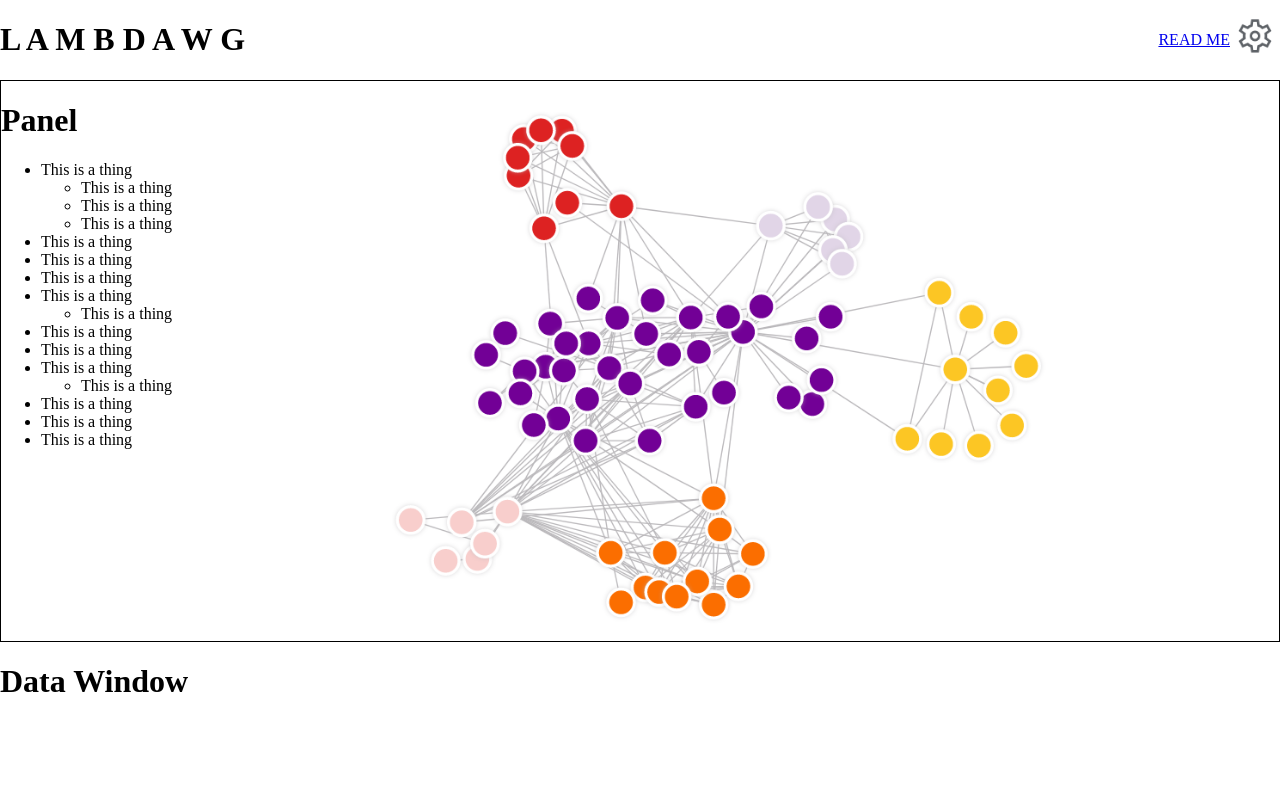
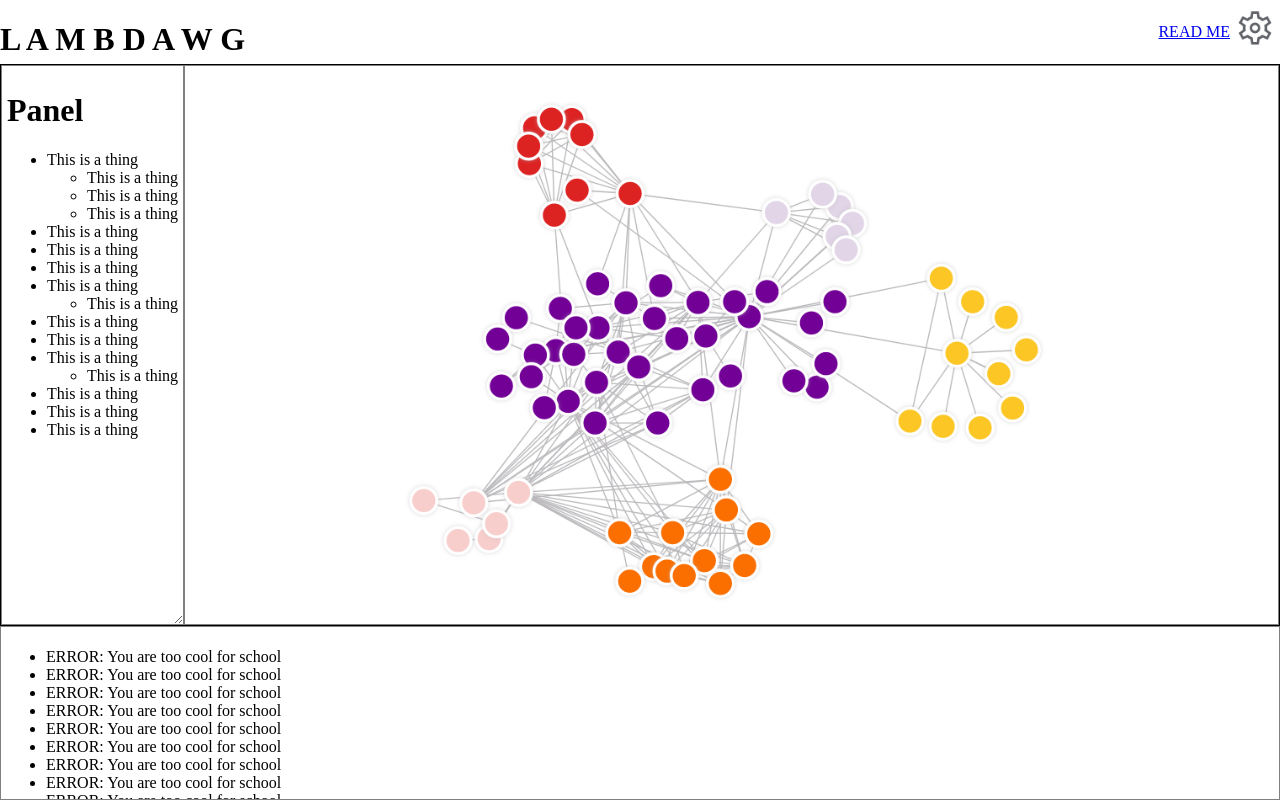
Before and after one commit to oslabs-beta/Lambdawg, a React (Vite) app: page /dashboard in a window 1280 px wide. Built offline with nearby package versions, Linux system fonts and the light colour scheme.

Commit message:
Cleans up basic layout and meets DOD

```diff
--- a/src/App.css
+++ b/src/App.css
@@ -1,3 +1,5 @@
+/* temp pre-styling css for basic layout views, should containerize styles in future and use styles folder */
+
 
 body{
   margin: 0px;
@@ -15,15 +17,26 @@ body{
   justify-content: flex-start;
   height: 70vh;
   border: 1px solid black;
-
 }
 
+#panel-wrapper, #diagram-container-wrapper, #data-window-wrapper {
+  padding: 5px;
+  border: 1px solid gray;
+  overflow: auto;
+}
 
+#panel-wrapper {
+  resize: horizontal;
+  overflow: auto;
+}
+#dashboard-wrapper {
+  resize: vertical;
+}
 
-#NavbarContainer {
+#navbar-container {
   display: flex;
   justify-content: space-between;
-  height: 10vh;
+  height: 8vh;
 }
 #headerRight {
   display: flex;
--- a/src/App.jsx
+++ b/src/App.jsx
@@ -17,19 +17,16 @@ const App = () => {
   // setLoggedIn(true); // hard coded until we set up auth
 
   return (
-      <DashboardContainer />
-
-    // <div className="router">
-    //   <Navbar/>
-    //   <div className="routerMain" id="content">
-    //     <Routes>
-    //       <Route exact path="/" element={<LandingPage/>} /> // first timers
-    //       <Route exact path="/auth" element={<Auth/>} />  // login /signup toggleable
-    //       <Route exact path="/dashboard" element={<DashboardContainer/>} />
-    //       {/* <Route exact path="/docs" element={<Docs/>} /> */}
-    //     </Routes>
-    //   </div>
-    // </div>
+    <div className="router">
+      <div className="routerMain" id="content">
+        <Routes>
+          {/* <Route exact path="/" element={<LandingPage/>} /> // first timers welcome
+          <Route exact path="/auth" element={<Auth/>} />  // login & signup (toggleable) */}
+          <Route exact path="/dashboard" element={<DashboardContainer/>} />
+          {/* <Route exact path="/docs" element={<Docs/>} /> */}
+        </Routes>
+      </div>
+    </div>
   );
 };
 
--- a/src/components/DataWindow.jsx
+++ b/src/components/DataWindow.jsx
@@ -6,7 +6,25 @@ const DataWindow = (props) => {
 
 
   return(
-    <h1>Data Window</h1>
+    <div id='data-window-wrapper'>
+
+<ul>
+  <li>ERROR: You are too cool for school</li>
+  <li>ERROR: You are too cool for school</li>
+  <li>ERROR: You are too cool for school</li>
+  <li>ERROR: You are too cool for school</li>
+  <li>ERROR: You are too cool for school</li>
+  <li>ERROR: You are too cool for school</li>
+  <li>ERROR: You are too cool for school</li>
+  <li>ERROR: You are too cool for school</li>
+  <li>ERROR: You are too cool for school</li>
+  <li>ERROR: You are too cool for school</li>
+  <li>ERROR: You are too cool for school</li>
+  <li>ERROR: You are too cool for school</li>
+  <li>ERROR: You are too cool for school</li>
+  <li>ERROR: You are too cool for school</li>
+</ul>
+    </div>
   )
 }
 export default DataWindow;
--- a/src/components/Navbar.jsx
+++ b/src/components/Navbar.jsx
@@ -10,7 +10,7 @@ const Navbar = (props) => {
 
   return(
 
-    <div id="NavbarContainer">
+    <div id="navbar-container">
 
       <h1>L A M B D A W G </h1>
       <div id="headerRight">
--- a/src/containers/DashboardContainer.jsx
+++ b/src/containers/DashboardContainer.jsx
@@ -10,7 +10,7 @@ const DashboardContainer = (props) => {
 
       <div id='dashboard-container'>
 
-        <Navbar className='navbar-container'/>
+        <Navbar id='navbar-container'/>
 
           <div id="dashboard-wrapper">
             <Panel />
```
Also changed, not shown: src/index.css (deleted).
